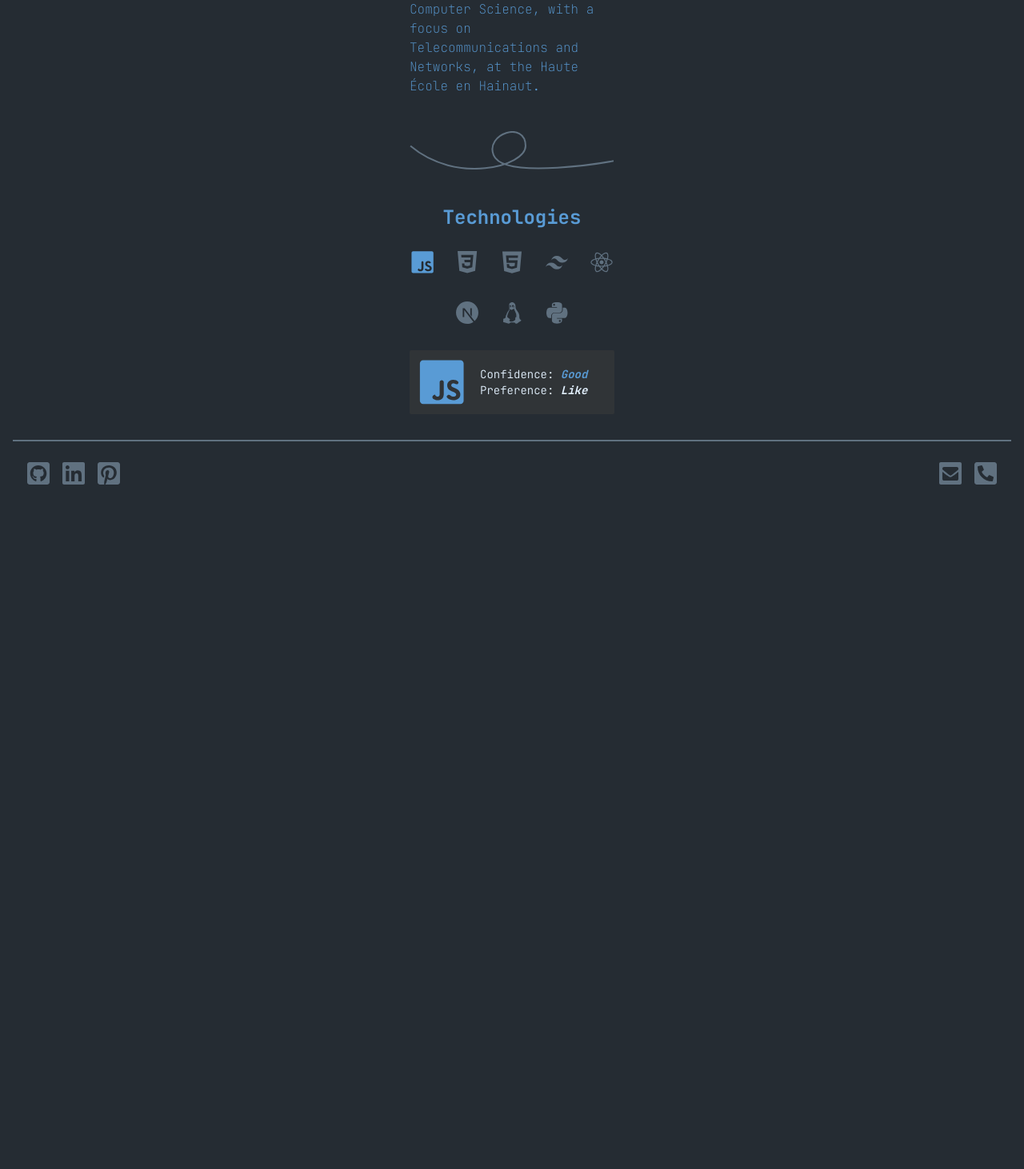
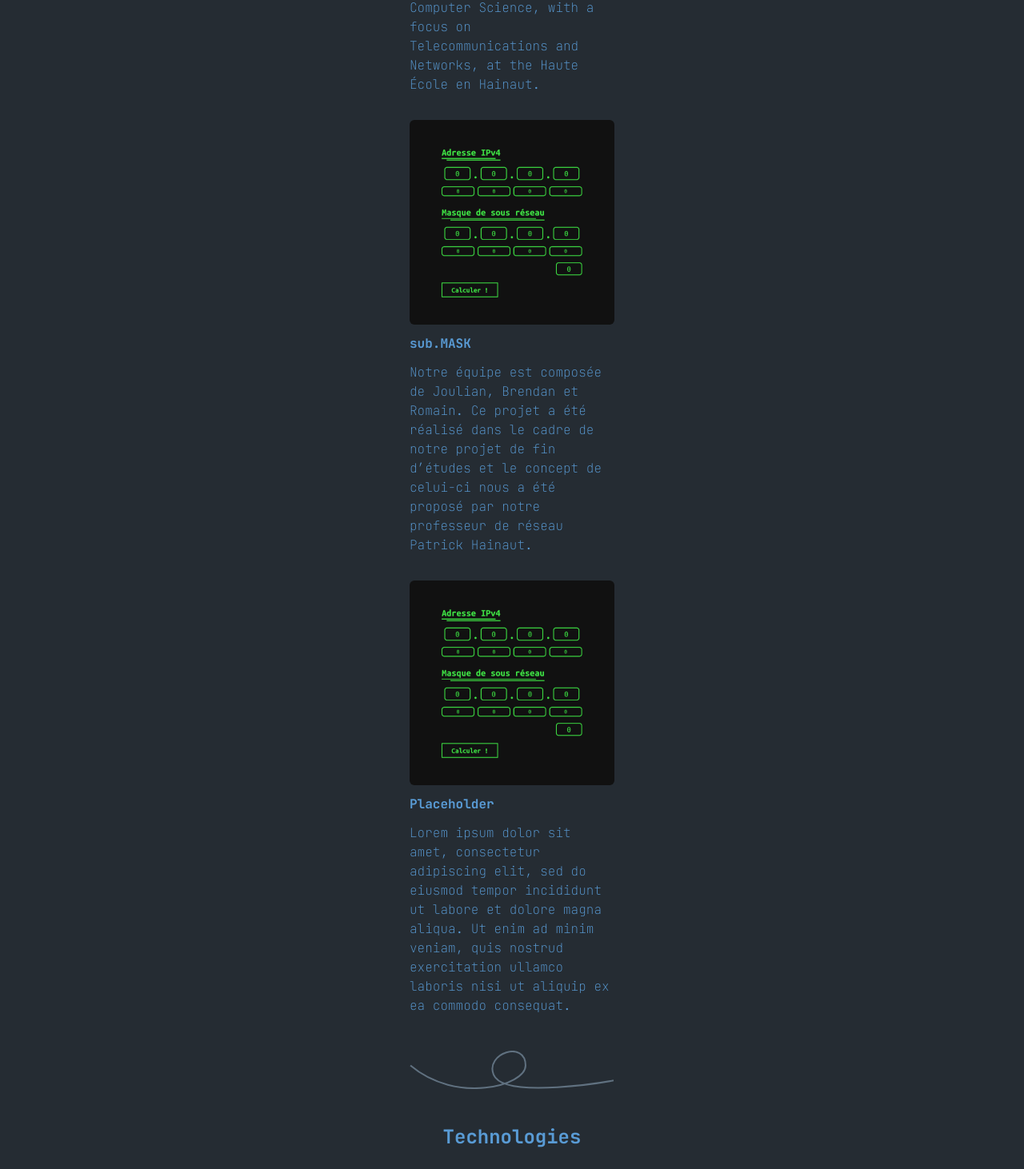
Before and after one commit to colleunmax/Portfolio, a Next.js app: page / in a window 1280 px wide. Shown: the part 1029-2491 px from the top of the page at 80% size. Before the commit the page ends 1701 px from the top, so only its background shows below. Built offline with nearby package versions, Linux system fonts and the light colour scheme.

Commit message:
feat: grid for desktop version, projects section, separation hidden on desktop and picture optimisation.

```diff
--- a/src/app/globals.css
+++ b/src/app/globals.css
@@ -1,3 +1,8 @@
 @tailwind base;
 @tailwind components;
 @tailwind utilities;
+
+
+#education {
+    grid-area: 2/1;
+}
--- a/src/app/page.tsx
+++ b/src/app/page.tsx
@@ -5,7 +5,7 @@
 import Technologies from "./techno-section"
 
 export default function Home() {
-    return <main className="flex flex-col items-center gap-11 my-8">
+    return <main className="flex flex-col items-center gap-11 my-8 intermediate-md:grid intermediate-md:grid-cols-2 intermediate-md:mx-16">
         <Intro />
         <Separation type={1} />
         <Education />
--- a/src/app/projects-section.tsx
+++ b/src/app/projects-section.tsx
@@ -13,21 +13,35 @@
         description: "This website was created as part of my first-year web development course in a Bachelor's degree in Computer Science, with a focus on Telecommunications and Networks, at the Haute École en Hainaut.",
         imgPath: "/ching-chong-store.png",
         alt: "Website with 'Le meilleur du made in China' written as the main title, showcasing various products, followed by the beginning of the presentation of a collection named Bing-Chilling."
-    }
+    },
+    {
+        title: "sub.MASK",
+        description: "Notre équipe est composée de Joulian, Brendan et Romain. Ce projet a été réalisé dans le cadre de notre projet de fin d’études et le concept de celui-ci nous a été proposé par notre professeur de réseau Patrick Hainaut.",
+        imgPath: "/submask.png",
+        alt: "Deux grands titres respectivement 'Adresse Ipv4' et 'Masque de sous reseau', en dessous de chaque titre il y a 4 entrée pour écrire un nombre qui est séparé par un point, seul le masque de sous-réseau a un autre champ pour un seul nombre."
+    },
+    {
+        title: "Placeholder",
+        description: "Lorem ipsum dolor sit amet, consectetur adipiscing elit, sed do eiusmod tempor incididunt ut labore et dolore magna aliqua. Ut enim ad minim veniam, quis nostrud exercitation ullamco laboris nisi ut aliquip ex ea commodo consequat.",
+        imgPath: "/submask.png",
+        alt: "Lorem Ipsum"
+    },
 ]
 
 export default function Projects() {
     const ProjectsCPs = projects.map((({title, description, imgPath, alt}) => {
-        return <li key={title} className="flex flex-col gap-3">
-            <Image src={imgPath} alt={alt} width={300} height={300} className=" rounded-md" />
-            <h3 className=" font-bold">{title}</h3>
-            <p className=" font-thin">{description}</p>
+        return <li key={title} className="flex flex-col gap-3 intermediate-md:flex-row">
+            <Image src={imgPath} alt={alt} width={256} height={256} className="rounded-md intermediate-md:w-56" />
+            <div className="flex flex-col gap-3">
+                <h3 className=" font-bold">{title}</h3>
+                <p className=" font-thin">{description}</p>
+            </div>
         </li>
     }))
 
-    return <section className="flex flex-col gap-6" id="projects">
+    return <section className="flex flex-col gap-6 row-span-2 intermediate-md:bg-secondary-background intermediate-md:p-6 intermediate-md:rounded-md intermediate-md:h-[600px] intermediate-md:text-ternary" id="projects">
         <h2 className="font-bold text-2xl">Projects</h2>
-        <ul className="w-64 flex flex-col gap-8">
+        <ul className="w-64 flex flex-col gap-8 intermediate-md:w-full overflow-x-scroll scroll-smooth">
             {ProjectsCPs}
         </ul>
     </section>
--- a/src/app/techno-section.tsx
+++ b/src/app/techno-section.tsx
@@ -43,7 +43,7 @@
         </li>
     })
 
-    return <section id="technologies" className="w-64 flex flex-col gap-6 items-center">
+    return <section id="technologies" className="w-64 flex flex-col gap-6 items-center col-span-2">
         <h2 className="font-bold text-2xl">Technologies</h2>
         <ul className="flex gap-6 flex-wrap justify-center">
             {TechnologiesFCs}
--- a/src/components/home/separation.tsx
+++ b/src/components/home/separation.tsx
@@ -5,5 +5,5 @@
 }
 
 export default function Separation({type=3}: Props) {
-    return <Image aria-hidden={true} src={`/sep-${type}.svg`} width={256} height={45} alt="separation" />
+    return <Image aria-hidden={true} src={`/sep-${type}.svg`} width={256} height={45} alt="separation" className="intermediate-md:hidden" />
 }
```
Also changed, not shown: public/ching-chong-store.png, public/submask.png (added).
